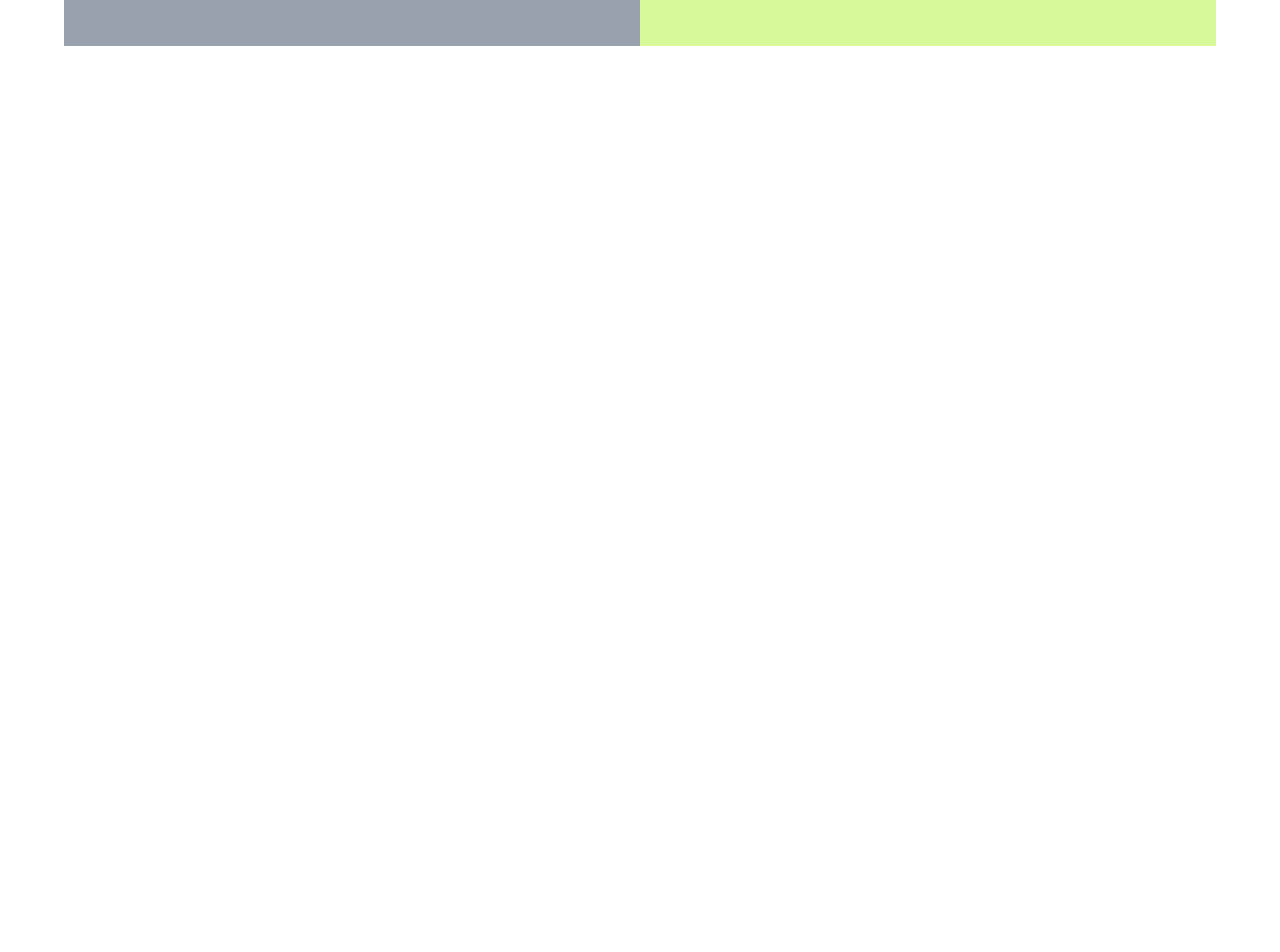
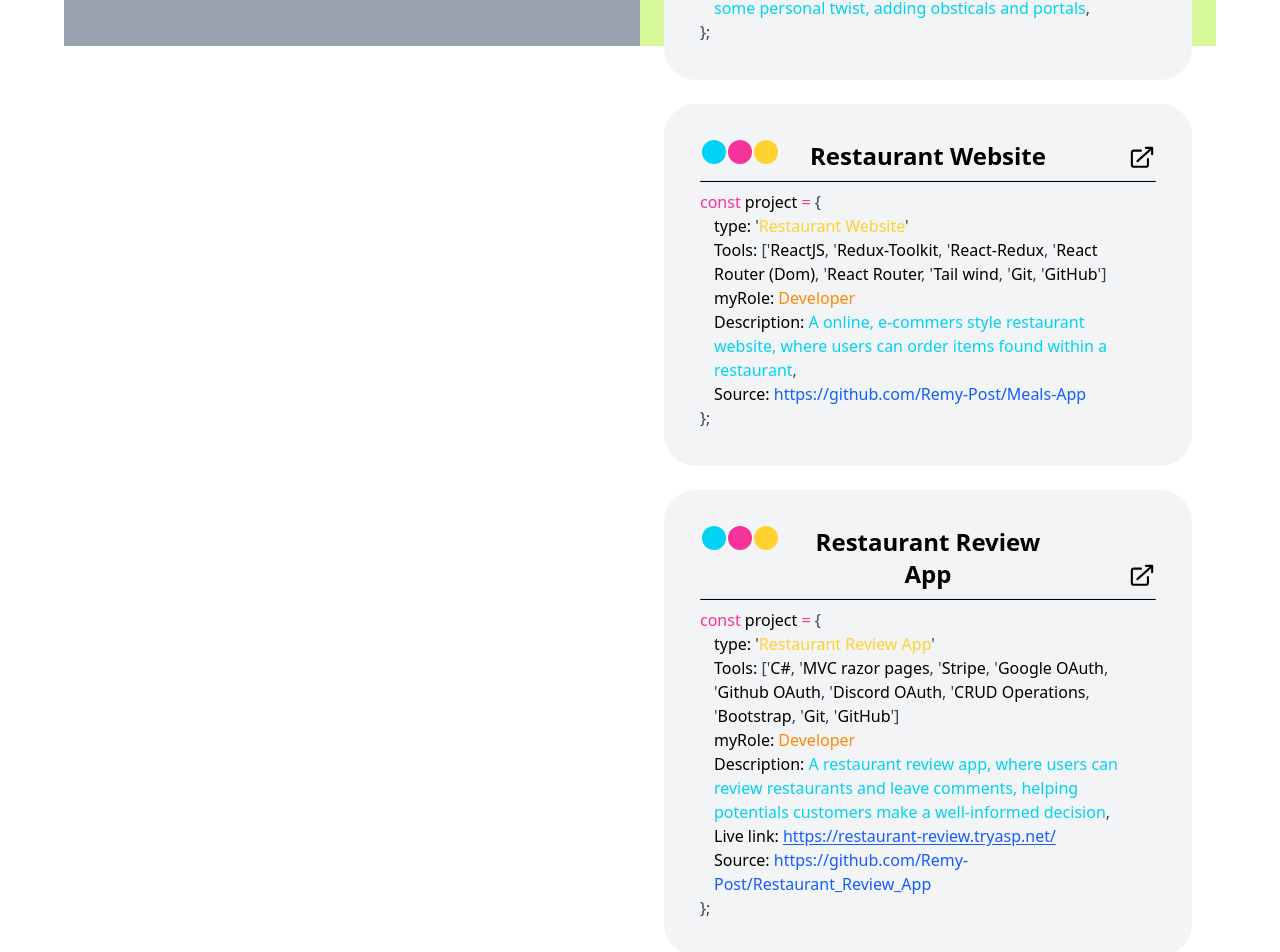
Before and after one commit to Remy-Post/portfolioV2, a React (Vite) app: page / in a window 1280 px wide. Shown: the part 754-1706 px from the top of the page. Before the commit the page ends 800 px from the top, so only its background shows below. Built offline with nearby package versions, Linux system fonts and the light colour scheme; no server answers.

Commit message:
update project layout with improved styling, clickable links, and refined structure in Project component

```diff
--- a/src/App.jsx
+++ b/src/App.jsx
@@ -64,7 +64,9 @@ export default function App() {
                         <h3 className="text-center font-bold text-2xl">Projects</h3>
                         {
                             isLoading == true ? <div>Loading...</div> : projects.map( ((project, index) => (
-                                <Project key={index} {...project} />
+                                <div className="p-4 m-6 bg-gray-100 rounded-4xl">
+                                    <Project key={index} {...project} />
+                                </div>
                             )))
                         }
                     </div> {/*Projects*/}
--- a/src/Project.jsx
+++ b/src/Project.jsx
@@ -11,9 +11,9 @@ export default function Project({...params}){
 
     }
     return(
-        <div className="">
+        <div className="bg-gray-100 p-5 rounded-4xl">
             {/*Header*/}
-            <div className="grid grid-cols-3">
+            <div className="grid grid-cols-[20%_60%_20%]">
                 <div className="w-20 flex justify-evenly">
                     <div className="bg-cyan-400 w-[3vh] h-[3vh] rounded-4xl"></div>
                     <div className="bg-pink-500 w-[3vh] h-[3vh] rounded-4xl"></div>
@@ -58,6 +58,7 @@ export default function Project({...params}){
                         params.techStack.map((t, index) => (
                             <span key={index}>
                                 <span key={index} className={colors.main}>{t}</span>
+                                {index < params.techStack.length - 1 && <span className={colors.gray}>, </span>}
                                 <span className={colors.gray}>'</span>
                             </span>
                         ))
@@ -73,14 +74,17 @@ export default function Project({...params}){
                     <span className={colors.blue}>{params.description}</span>
                     <span className={colors.gray}>,</span>
                 </div>
-                {params.liveLink && <div className="mx-3.5">
+                {params.hostingLink && <div className="mx-3.5">
                     <span className={colors.main}>Live link: </span>
-                    <span className="text-blue-600 underline underline-offset-2">{params.link}</span>
+                    <a href={params.hostingLink} target="_blank">
+                        <span className="text-blue-600 underline underline-offset-2">{params.hostingLink}</span>
+                    </a>
                 </div>}
                 {params.githubLink && <div className="mx-3.5">
                     <span className={colors.main}>Source: </span>
-                    <span className="text-blue-600">
-                        {params.githubLink}</span>
+                    <a href={params.githubLink} target="_blank" className="text-blue-600 hover:underline">
+                        <span>{params.githubLink}</span>
+                    </a>
                 </div>}
                 <div> {/*Ending*/}
                     <span className={colors.gray}>{"}"};</span>
```
Also changed, not shown: public/mockdata.json (renamed from src/mockdata.json), 1 other file (tests, documents, lock files or other folders).
